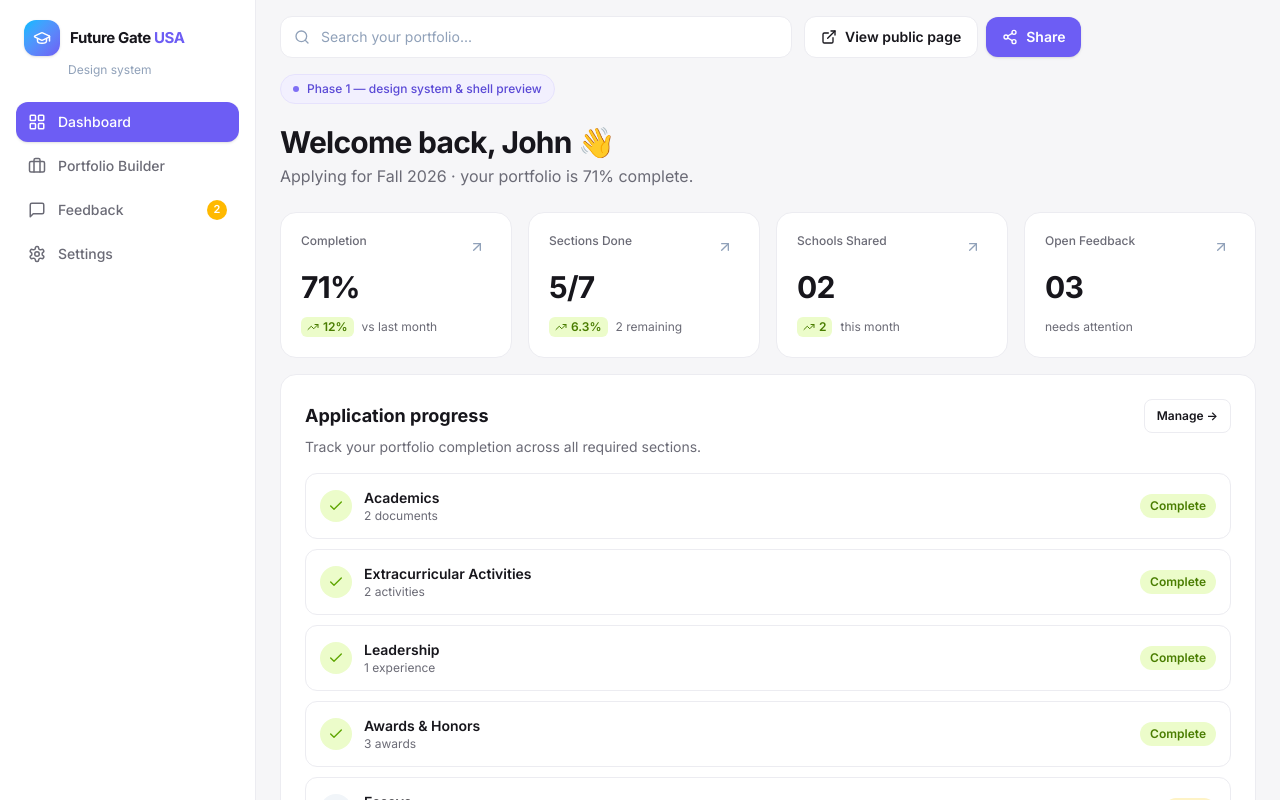
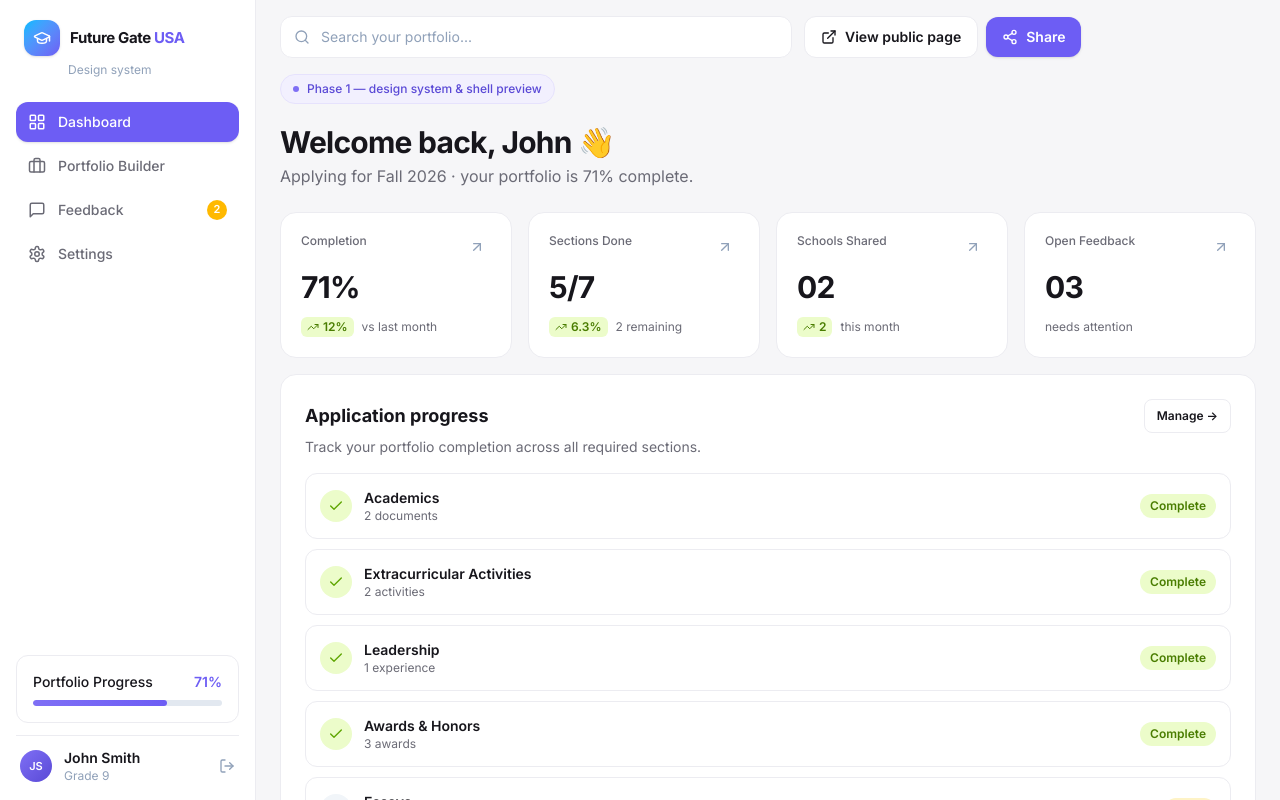
Before and after one commit to leilanikoen/future-gate-usa, a React (Vite) app: page /preview in a window 1280 px wide. Shown: the top 800 px of the page. Built offline with nearby package versions, Linux system fonts and the light colour scheme; no server answers.

Commit message:
Sidebar Update

```diff
--- a/src/components/layout/Sidebar.jsx
+++ b/src/components/layout/Sidebar.jsx
@@ -26,7 +26,7 @@ export default function Sidebar({
         className={cn(
           "fixed z-40 inset-y-0 left-0 w-64 bg-surface border-r border-hairline p-4 flex flex-col",
           "transition-transform duration-200 ease-out",
-          "md:static md:z-auto md:shrink-0",
+          "md:sticky md:top-0 md:bottom-auto md:h-screen md:self-start md:z-auto md:shrink-0",
           open ? "translate-x-0" : "-translate-x-full md:translate-x-0"
         )}
       >
```
